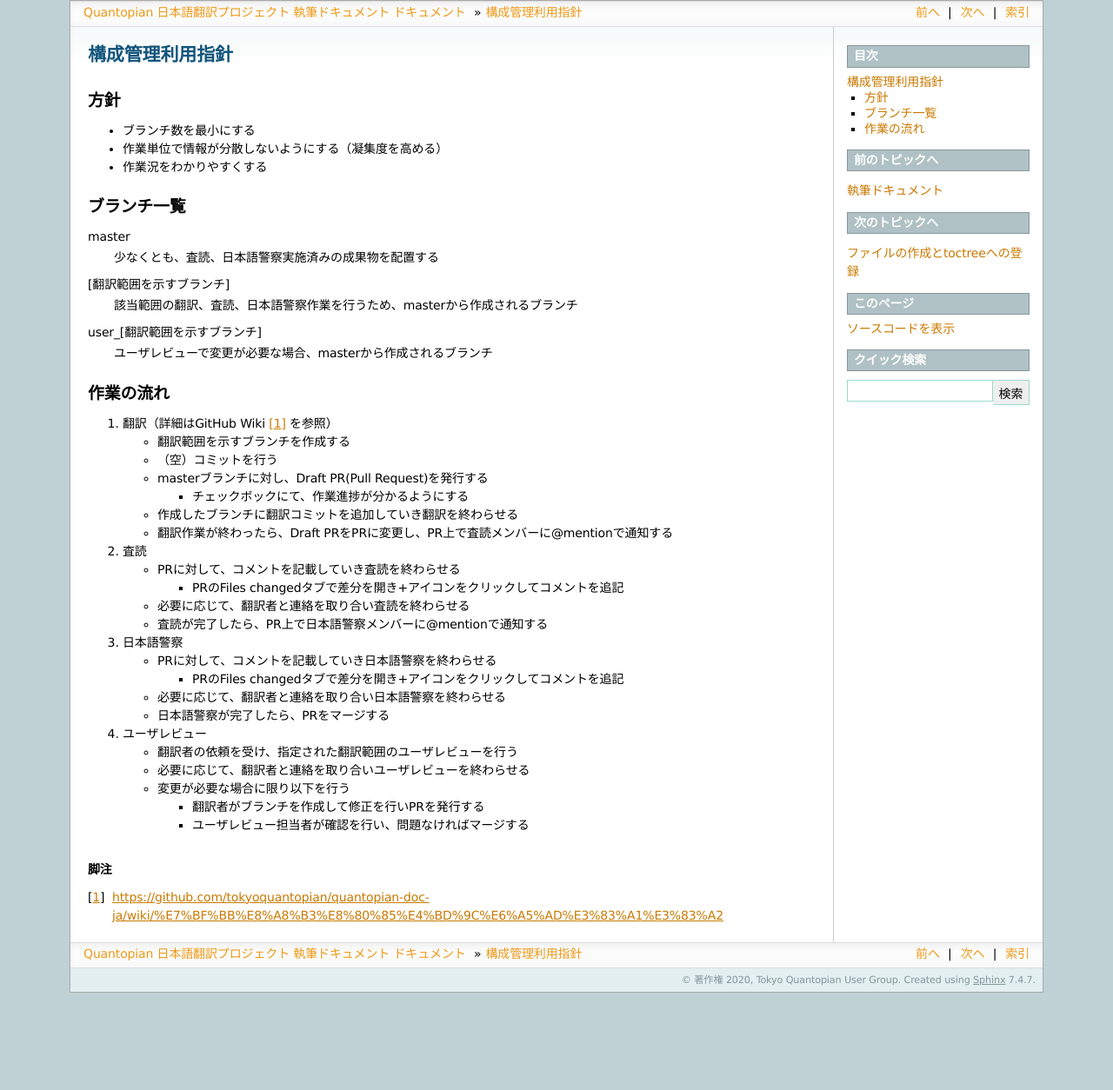
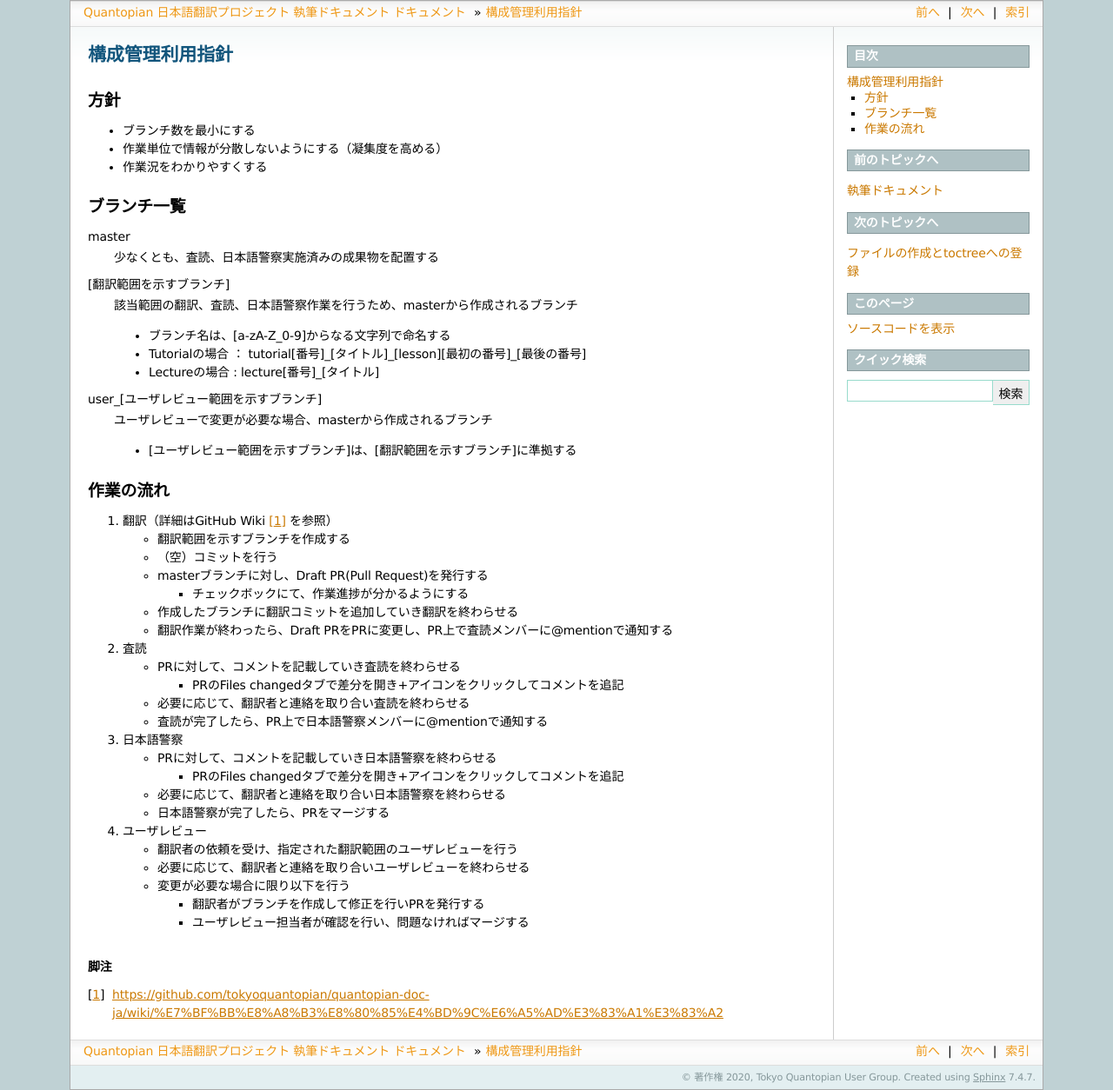
Before and after one commit to tokyoquantopian/quantopian-doc-ja, a Sphinx documentation site: the page built from writing/source/vcs.rst, in a window 1280 px wide. Shown: the whole page at 87% size. Built offline with Sphinx 7.4.7, drawn with Linux system fonts in a browser that asks for light colours; before the commit the page ends 1142 px from its top, so only the background shows below that.

Commit message:
Add branch name rules

```diff
--- a/writing/source/vcs.rst
+++ b/writing/source/vcs.rst
@@ -21,8 +21,14 @@ master
 [翻訳範囲を示すブランチ]
   該当範囲の翻訳、査読、日本語警察作業を行うため、masterから作成されるブランチ
 
-user_[翻訳範囲を示すブランチ]
+  - ブランチ名は、[a-zA-Z_0-9]からなる文字列で命名する
+  - Tutorialの場合 ： tutorial[番号]_[タイトル]_[lesson][最初の番号]_[最後の番号]
+  - Lectureの場合 : lecture[番号]_[タイトル]
+
+user_[ユーザレビュー範囲を示すブランチ]
   ユーザレビューで変更が必要な場合、masterから作成されるブランチ
+
+  - [ユーザレビュー範囲を示すブランチ]は、[翻訳範囲を示すブランチ]に準拠する
 
 .. _vcs-workflow:
 
```
